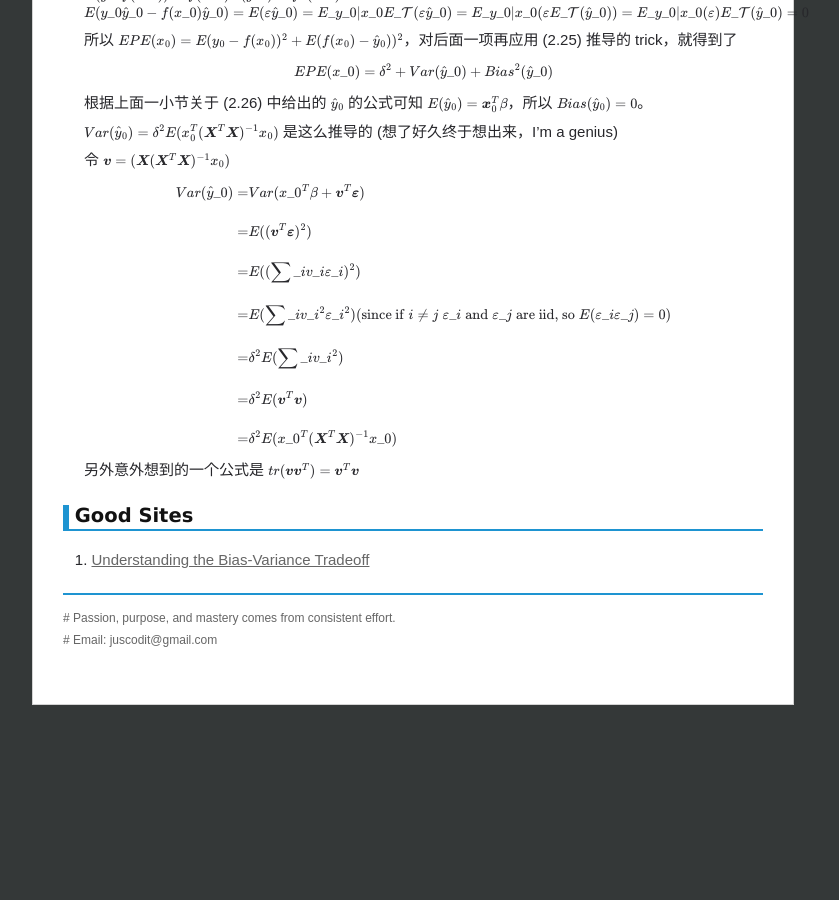
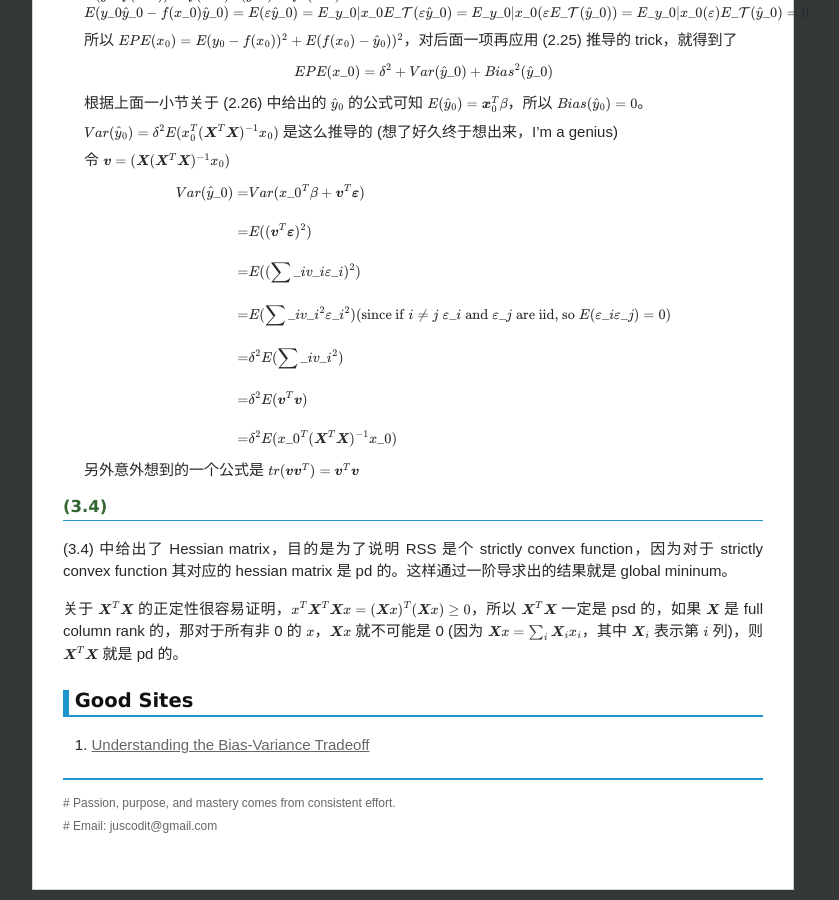
Before and after one commit to chenrushan/chenrushan.github.io, a Jekyll site: the page built from _posts/2014-04-28-esl-note.markdown, in a window 1280 px wide and 900 px high, scrolled down 1147 px. Shown: the whole window, without its empty margins (227-1066 px from the left). Built offline with Jekyll 4.4.1, drawn with Linux system fonts in a browser that asks for light colours; Markdown is read by kramdown in place of the engine named in the settings; formulas are drawn with MathJax 3; before the commit the page ends 1862 px from its top, so only the background shows below that.

Commit message:
[esl]: update

```diff
--- a/_posts/2014-04-28-esl-note.markdown
+++ b/_posts/2014-04-28-esl-note.markdown
@@ -83,6 +83,11 @@ $$
 
   另外意外想到的一个公式是 $tr(\boldsymbol{v}\boldsymbol{v}^T) = \boldsymbol{v}^T\boldsymbol{v}$
 
+#### (3.4)
+
+(3.4) 中给出了 Hessian matrix，目的是为了说明 RSS 是个 strictly convex function，因为对于 strictly convex function 其对应的 hessian matrix 是 pd 的。这样通过一阶导求出的结果就是 global mininum。
+
+关于 $\boldsymbol{X}^T\boldsymbol{X}$ 的正定性很容易证明，$x^T\boldsymbol{X}^T\boldsymbol{X}x = (\boldsymbol{X}x)^T (\boldsymbol{X}x) \geq 0$，所以 $\boldsymbol{X}^T\boldsymbol{X}$ 一定是 psd 的，如果 $\boldsymbol{X}$ 是 full column rank 的，那对于所有非 0 的 $x$，$\boldsymbol{X}x$ 就不可能是 0 (因为 $\boldsymbol{X}x = \sum\_{i} \boldsymbol{X}\_i x\_i$，其中 $\boldsymbol{X}\_i$ 表示第 $i$ 列)，则 $\boldsymbol{X}^T\boldsymbol{X}$ 就是 pd 的。
 
 ### Good Sites
 
```
